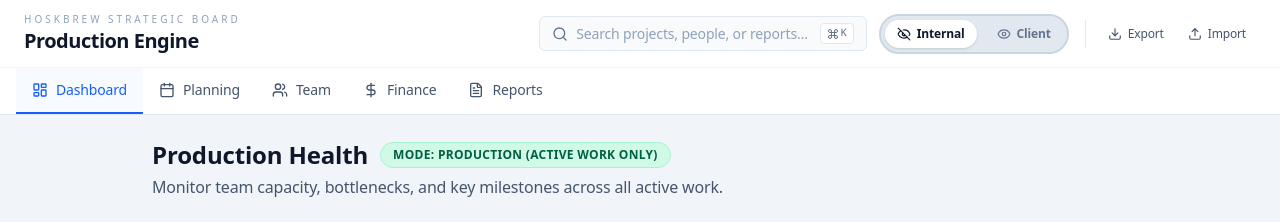
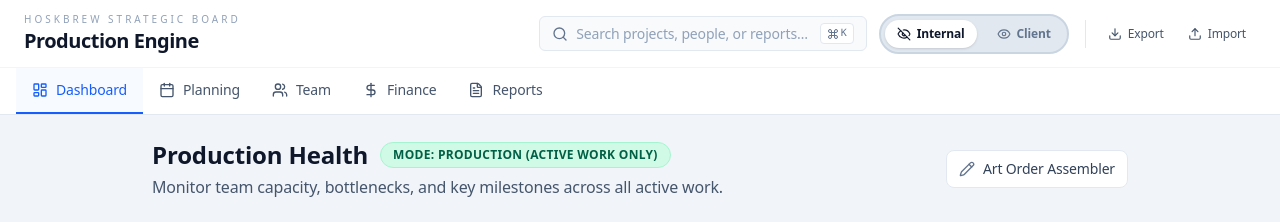
Before and after one commit to DHCross/Freelancer-Plan-Estimator, a Next.js app: page / in a window 1280 px wide. Shown: the top 222 px of the page. Built offline with nearby package versions, Linux system fonts and the light colour scheme.

Commit message:
Add Art Order Assembler shortcut

```diff
--- a/app/page.tsx
+++ b/app/page.tsx
@@ -127,7 +127,7 @@ const getSidebarConfig = (primaryTab: PrimaryTab, isClientMode: boolean, bottlen
               { id: "art-orders", label: "Art Order Assembler", icon: Pencil },
               { id: "cartography", label: "Cartography", icon: MapIcon },
             ],
-            defaultExpanded: false,
+            defaultExpanded: true,
           },
         ],
       };
@@ -739,6 +739,7 @@ function DashboardPageContent() {
               {subView === "budget" && "Budget & Timeline"}
               {subView === "methodology" && "How We Build"}
               {subView === "art-budget" && "Art Budget"}
+              {subView === "art-orders" && "Art Order Assembler"}
               {subView === "cartography" && "Cartography"}
             </span>
           </div>
--- a/components/dashboard/DashboardView.tsx
+++ b/components/dashboard/DashboardView.tsx
@@ -7,7 +7,8 @@ import {
   DollarSign,
   Target,
   Clock,
-  Briefcase
+  Briefcase,
+  Pencil
 } from "lucide-react";
 import { WriterLoad, DisplayProject } from "@/lib/types";
 import { formatNumber } from "@/lib/utils";
@@ -158,6 +159,15 @@ export function DashboardView({
               ? "Overview of project timelines and delivery confidence."
               : "Monitor team capacity, bottlenecks, and key milestones across all active work."}
           </p>
+        </div>
+        <div className="flex items-center gap-2">
+          <button
+            onClick={() => onNavigate?.("planning", "art-orders")}
+            className="inline-flex items-center gap-2 px-3 py-2 rounded-lg bg-white border border-slate-200 text-slate-700 hover:bg-slate-50 font-medium text-sm transition-colors"
+          >
+            <Pencil className="w-4 h-4 text-slate-500" />
+            Art Order Assembler
+          </button>
         </div>
       </div>
 
```
